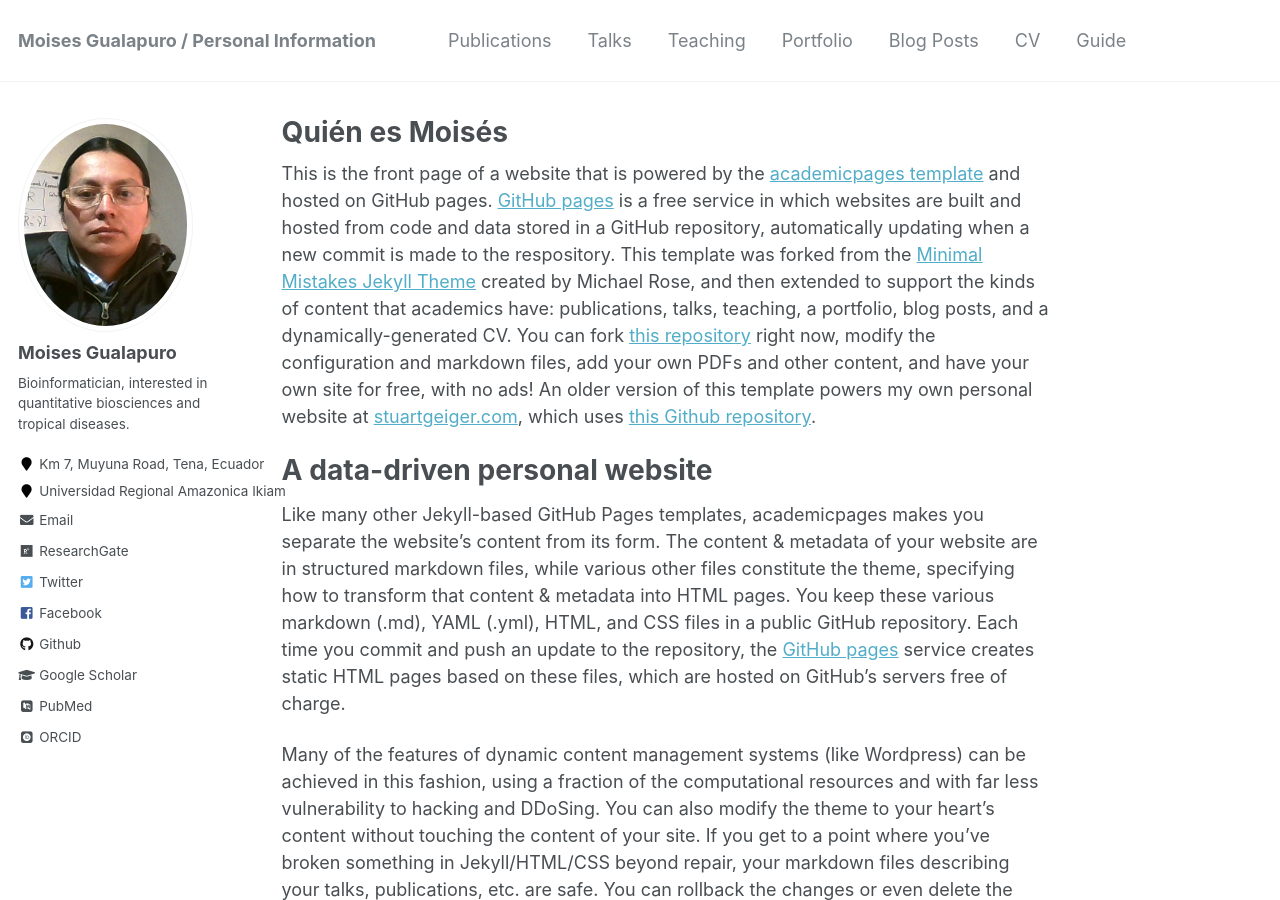
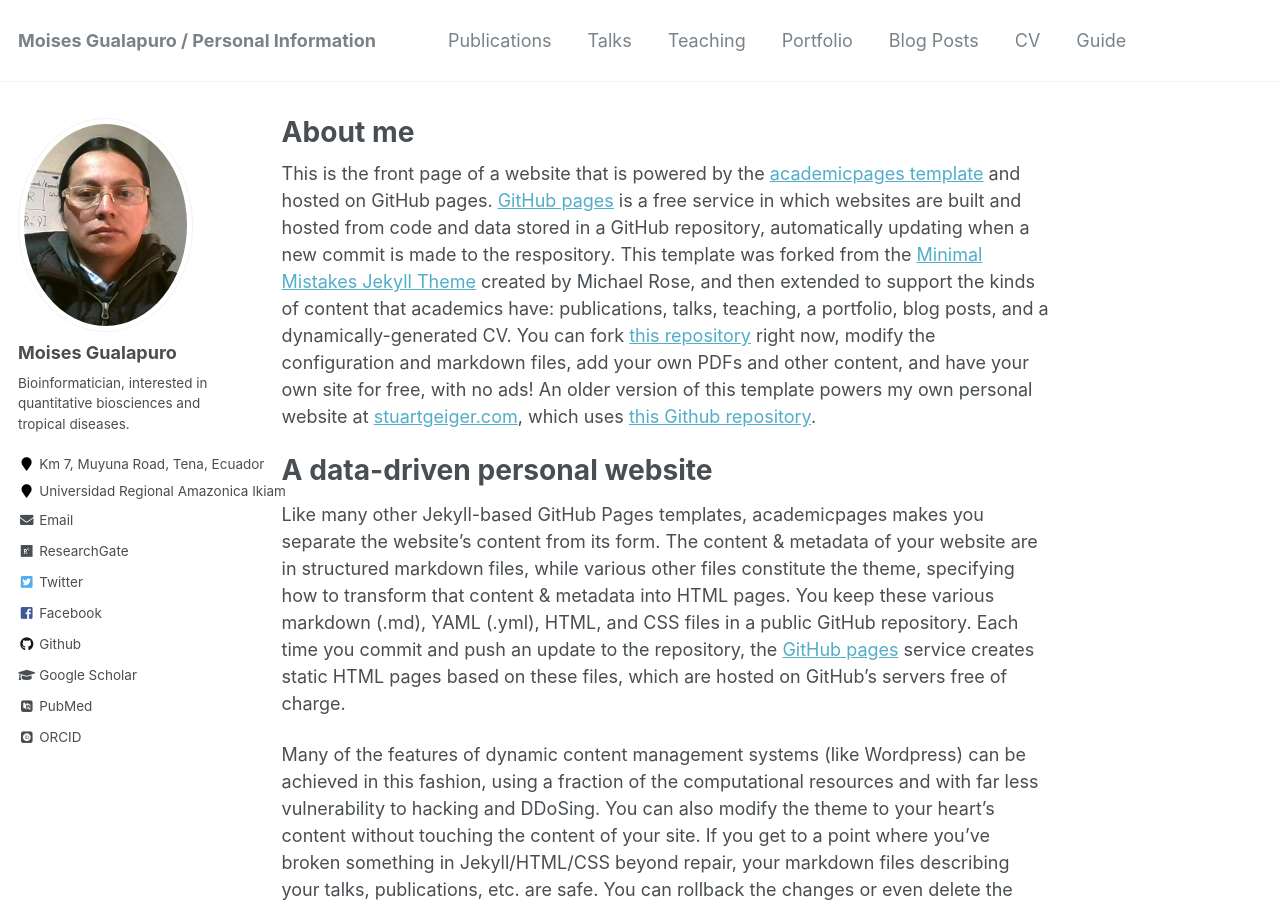
Before and after one commit to gualapuromoises/MoisesGualapuro, a Jekyll site: the page built from _pages/about.md, in a window 1280 px wide and 900 px high. Built offline with Jekyll 4.4.1, drawn with Linux system fonts in a browser that asks for light colours; some web fonts are replaced.

Commit message:
Update about.md

```diff
--- a/_pages/about.md
+++ b/_pages/about.md
@@ -1,6 +1,6 @@
 ---
 permalink: /
-title: "Quién es Moisés"
+title: "About me"
 excerpt: "About me"
 author_profile: true
 redirect_from:
```
